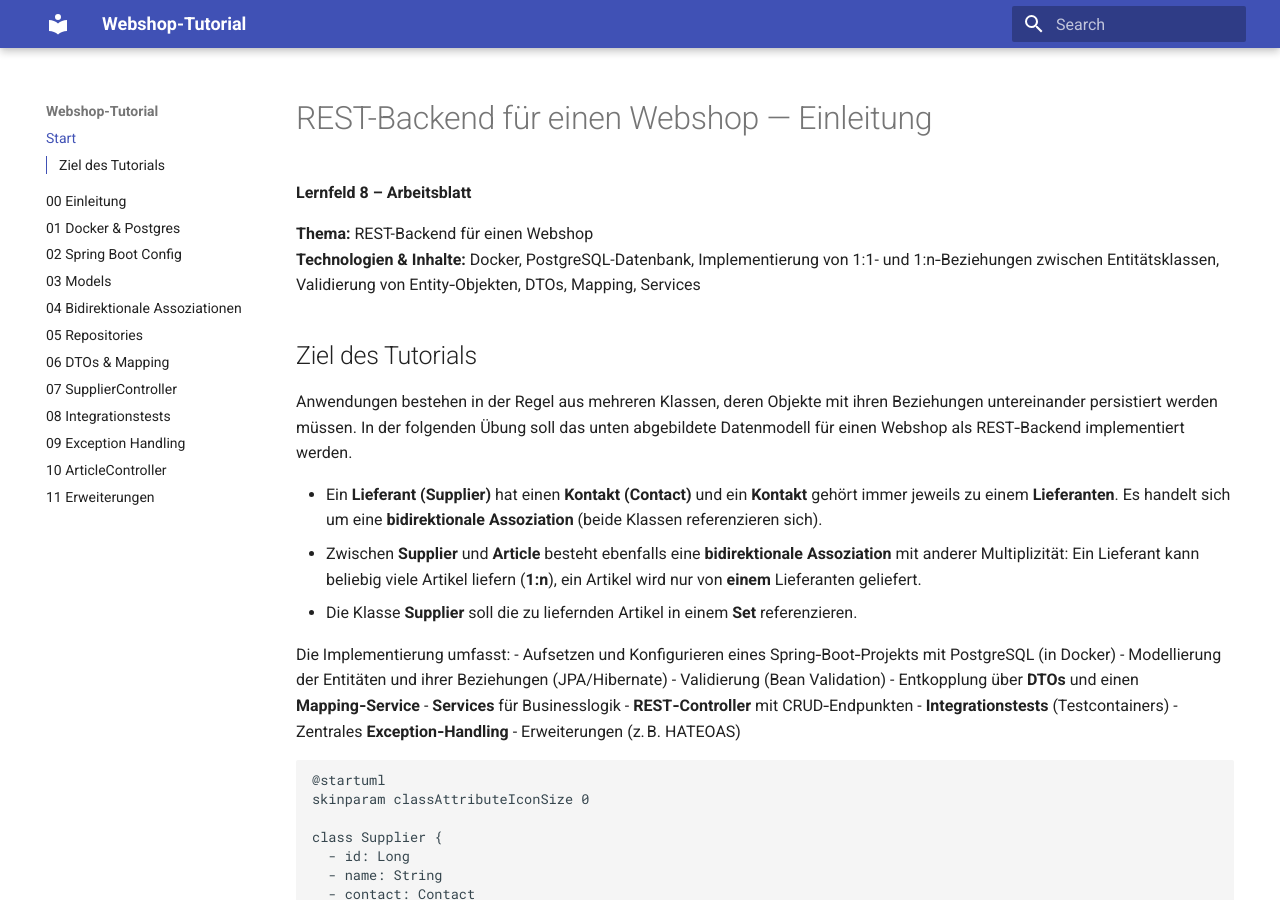
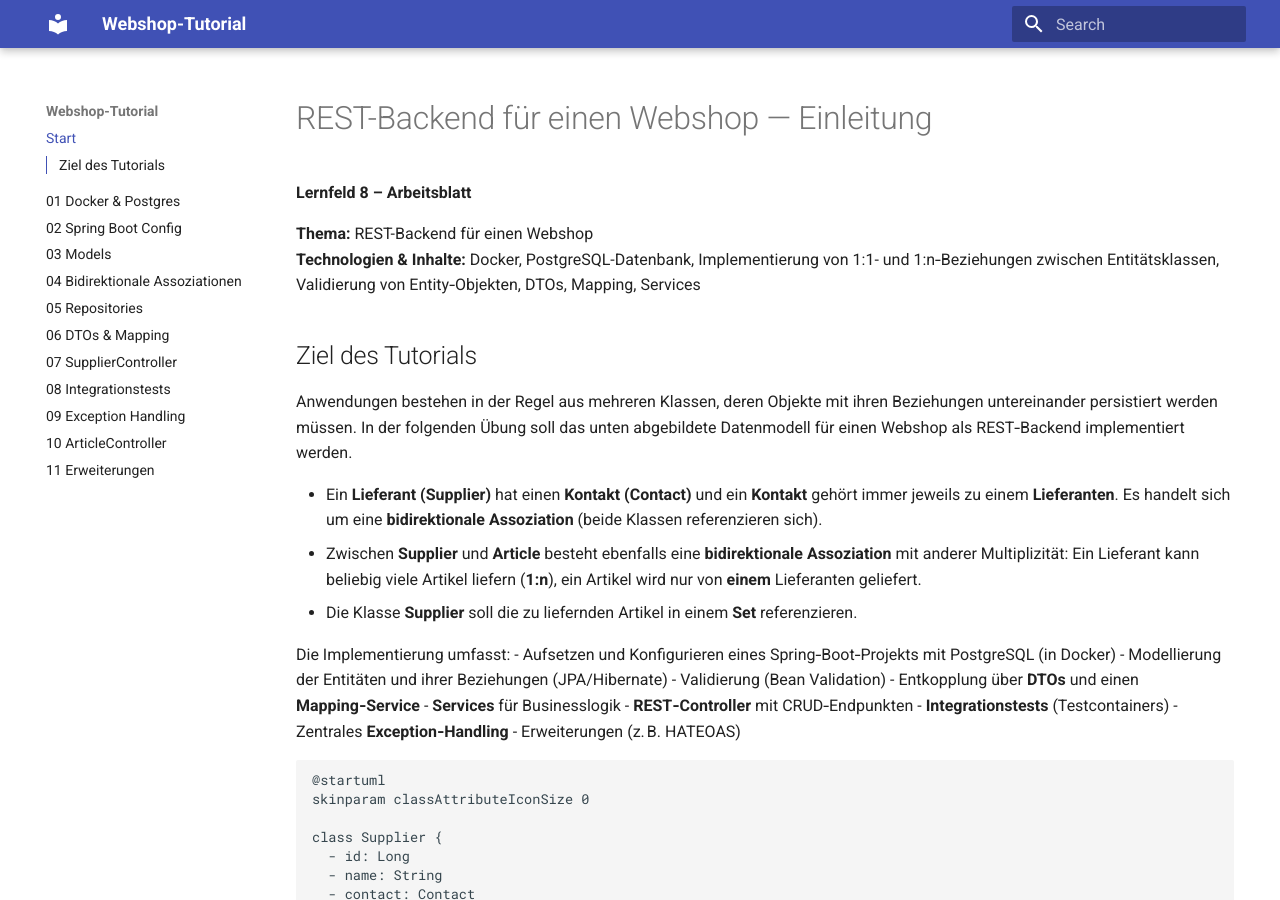
Before and after one commit to FA-Team-SZUT/LF8_webshop_tutorial, an MkDocs documentation site: the page built from docs/index.md, in a window 1280 px wide and 900 px high. Built offline with MkDocs 1.6.1 and Material for MkDocs 9.7.7, drawn with Linux system fonts in a browser that asks for light colours.

Commit message:
changed start

```diff
--- a/mkdocs.yml
+++ b/mkdocs.yml
@@ -11,7 +11,6 @@ theme:
     - search.highlight
 nav:
   - Start: index.md
-  - 00 Einleitung: 00_Einleitung.md
   - 01 Docker & Postgres: 01_Docker_Postgres.md
   - 02 Spring Boot Config: 02_SpringBoot_Config.md
   - 03 Models: 03_Models.md
```
